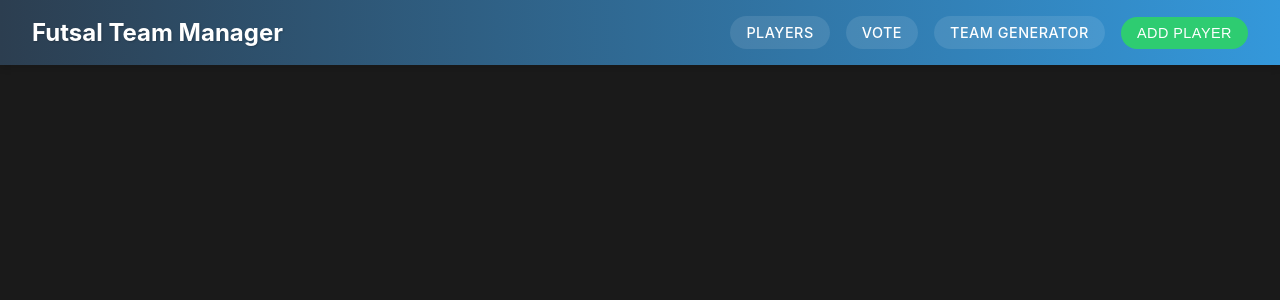
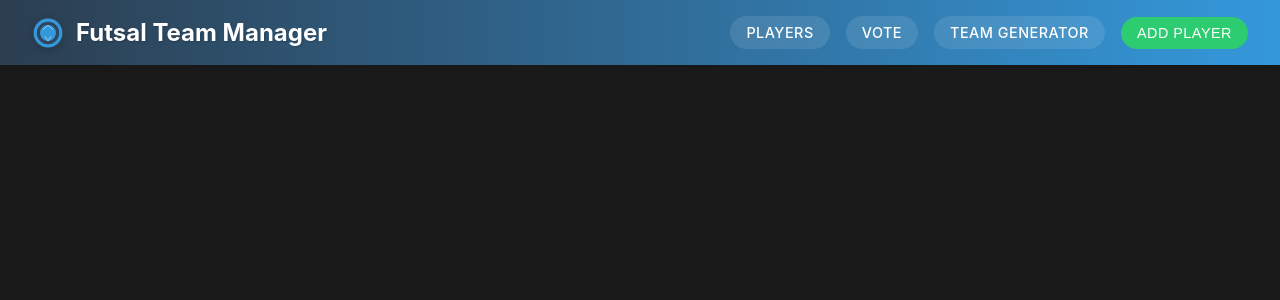
Before and after one commit to ArsalanMP/fusal-team-manager, a React (Create React App) app: page / in a window 1280 px wide. Shown: the top 300 px of the page. Built offline with nearby package versions, Linux system fonts and the light colour scheme.

Commit message:
fix: better ui

```diff
--- a/src/App.css
+++ b/src/App.css
@@ -22,6 +22,17 @@
   font-size: 1.5rem;
   font-weight: bold;
   text-shadow: 1px 1px 2px rgba(0,0,0,0.2);
+  display: flex;
+  align-items: center;
+  gap: 12px;
+}
+
+.app-title svg {
+  flex-shrink: 0;
+}
+
+.app-title span {
+  white-space: nowrap;
 }
 
 .header-actions {
--- a/src/App.js
+++ b/src/App.js
@@ -4,6 +4,7 @@ import PlayerImportModal from './components/PlayerImportModal';
 import PlayerList from './components/PlayerList';
 import TeamGenerator from './components/TeamGenerator';
 import VotingPage from './pages/VotingPage';
+import Logo from './components/Logo';
 import './App.css';
 
 function App() {
@@ -42,7 +43,10 @@ function App() {
         <Router>
             <div className="App">
                 <header className="App-header">
-                    <Link to="/" className="app-title">Futsal Team Manager</Link>
+                    <Link to="/" className="app-title">
+                        <Logo size={32} />
+                        <span>Futsal Team Manager</span>
+                    </Link>
                     <div className="header-actions">
                         <Link to="/" className="nav-link">Players</Link>
                         <Link to="/vote" className="nav-link">Vote</Link>
--- /dev/null
+++ b/src/components/Logo.js
@@ -0,0 +1,60 @@
+import React from 'react';
+
+const Logo = ({ size = 40 }) => {
+  return (
+    <svg
+      width={size}
+      height={size}
+      viewBox="0 0 100 100"
+      fill="none"
+      xmlns="http://www.w3.org/2000/svg"
+      style={{ filter: 'drop-shadow(0 2px 4px rgba(0,0,0,0.2))' }}
+    >
+      {/* Background Circle */}
+      <circle cx="50" cy="50" r="45" fill="url(#logoGradient)" />
+
+      {/* Ball Pattern */}
+      <path
+        d="M50 15
+           A35 35 0 1 1 50 85
+           A35 35 0 1 1 50 15
+           M50 25
+           A25 25 0 1 0 50 75
+           A25 25 0 1 0 50 25
+           Z"
+        fill="#2c3e50"
+        opacity="0.9"
+      />
+
+      {/* Pentagon Pattern */}
+      <path
+        d="M50 25
+           L65 40
+           L60 60
+           L40 60
+           L35 40
+           Z"
+        fill="#3498db"
+        opacity="0.9"
+      />
+
+      {/* Ball Segments */}
+      <path
+        d="M35 40 L50 25 L65 40 M40 60 L50 75 L60 60"
+        stroke="white"
+        strokeWidth="2"
+        opacity="0.8"
+      />
+
+      {/* Gradient Definition */}
+      <defs>
+        <linearGradient id="logoGradient" x1="0" y1="0" x2="100" y2="100">
+          <stop offset="0%" stopColor="#3498db" />
+          <stop offset="100%" stopColor="#2ecc71" />
+        </linearGradient>
+      </defs>
+    </svg>
+  );
+};
+
+export default Logo;
--- a/src/components/PlayerList.css
+++ b/src/components/PlayerList.css
@@ -125,7 +125,52 @@
     border-radius: 8px;
 }
 
-.stats-chart {
+/* Progress bar container and elements */
+.player-card .overall-label,
+.player-card .overall-progress {
+    display: none;
+}
+
+@media (max-width: 768px) {
+    .player-card .stats-chart {
+        display: none;
+    }
+
+    .player-card .overall-label,
+    .player-card .overall-progress {
+        display: flex;
+    }
+}
+
+.overall-progress {
+    height: 8px;
+    background: rgba(255, 255, 255, 0.1);
+    border-radius: 4px;
+    overflow: hidden;
+    position: relative;
+    margin: 8px 0;
+}
+
+.overall-progress-fill {
+    position: absolute;
+    left: 0;
+    top: 0;
+    height: 100%;
+    background: linear-gradient(90deg, #3498db, #2ecc71);
+    border-radius: 4px;
+    transition: width 0.3s ease;
+}
+
+.overall-label {
+    display: flex;
+    justify-content: space-between;
+    align-items: center;
+    color: rgba(255, 255, 255, 0.9);
+    font-size: 0.9rem;
+    font-weight: 500;
+}
+
+.player-card .stats-chart {
     position: relative;
     margin: 0 auto;
     max-width: 100%;
@@ -502,8 +547,7 @@
     }
 
     .stats-chart {
-        transform: scale(0.9);
-        margin: -10px auto;
+        display: none;
     }
 
     .edit-button {
@@ -703,6 +747,48 @@
     text-shadow: 1px 1px 2px rgba(0, 0, 0, 0.5);
 }
 
+/* Stats chart styles */
+.stats-chart {
+    position: relative;
+    margin: 0 auto;
+    max-width: 100%;
+    overflow: visible;
+    display: flex;
+    justify-content: center;
+    align-items: center;
+    padding: 10px;
+}
+
+.stats-modal-body .stats-chart {
+    padding: 20px;
+}
+
+/* Mobile styles */
+@media (max-width: 768px) {
+    /* Hide chart only in player cards */
+    .player-card .stats-chart {
+        display: none;
+    }
+
+    /* Keep chart visible in modal but adjust size */
+    .stats-modal-body .stats-chart {
+        padding: 10px;
+        transform: scale(0.95);
+        margin: -10px 0;
+    }
+
+    .stats-modal-body .stat-label {
+        font-size: 10px !important;
+    }
+
+    .stats-modal-body .stat-value {
+        font-size: 9px !important;
+    }
+}
+
+/* Remove the conflicting media queries */
+/* Delete or comment out the following media queries that were causing conflicts */
+/*
 @media (max-width: 768px) {
     .stats-chart {
         padding: 5px;
@@ -716,3 +802,4 @@
         transform: scale(0.9);
     }
 }
+*/
--- a/src/components/PlayerList.js
+++ b/src/components/PlayerList.js
@@ -196,7 +196,11 @@ const PlayerList = ({ players, onUpdatePlayer, onDeletePlayer }) => {
 
     return (
         <div className="player-list">
-            {players.map(player => (
+            {players.map(player => {
+                const overallScore = calculateOverallScore(player, player.position);
+                const positionColor = getPositionColor(player.position);
+
+                return (
                     <div key={player.id} className="player-card">
                         <div className="player-content">
                             <div className="player-header">
@@ -218,41 +222,51 @@ const PlayerList = ({ players, onUpdatePlayer, onDeletePlayer }) => {
                                     <div className="player-meta">
                                         <span
                                             className="position"
-                                        style={{
-                                            backgroundColor: getPositionColor(player.position),
-                                            color: 'white'
-                                        }}
+                                            style={{ background: positionColor }}
                                         >
                                             {player.position}
                                         </span>
                                         <span className="overall-score">
-                                        OVR: {calculateOverallScore(player, player.position)}
+                                            {overallScore}
                                         </span>
                                     </div>
                                 </div>
                                 <button
                                     className="delete-button"
                                     onClick={() => onDeletePlayer(player.id)}
-                                title="Delete player"
                                 >
                                     ×
                                 </button>
                             </div>
 
                             <div className="player-stats">
-                            {renderStatsChart(player, true)}
+                                <div className="overall-label">
+                                    <span>Overall Rating</span>
+                                    <span>{overallScore}</span>
+                                </div>
+                                <div className="overall-progress">
+                                    <div
+                                        className="overall-progress-fill"
+                                        style={{ width: `${overallScore}%` }}
+                                    />
+                                </div>
+                                <div className="stats-chart">
+                                    {renderStatsChart(player)}
+                                </div>
                             </div>
 
                             <button
-                            className="view-stats-button"
+                                className="edit-button"
                                 onClick={() => handleViewStats(player)}
                             >
-                            View Detailed Stats
+                                View Stats
                             </button>
                         </div>
                     </div>
-            ))}
+                );
+            })}
 
+            {/* Stats Modal */}
             {viewingStats && (
                 <div className="stats-modal-overlay" onClick={handleCloseStats}>
                     <div className="stats-modal-content" onClick={e => e.stopPropagation()}>
```
Lines whose indentation alone changed are shown as unchanged.
